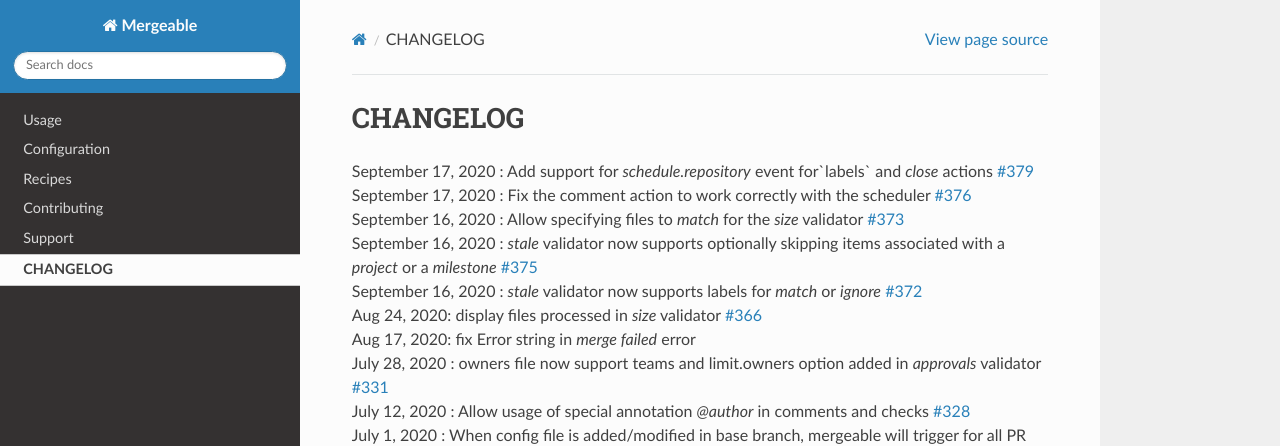
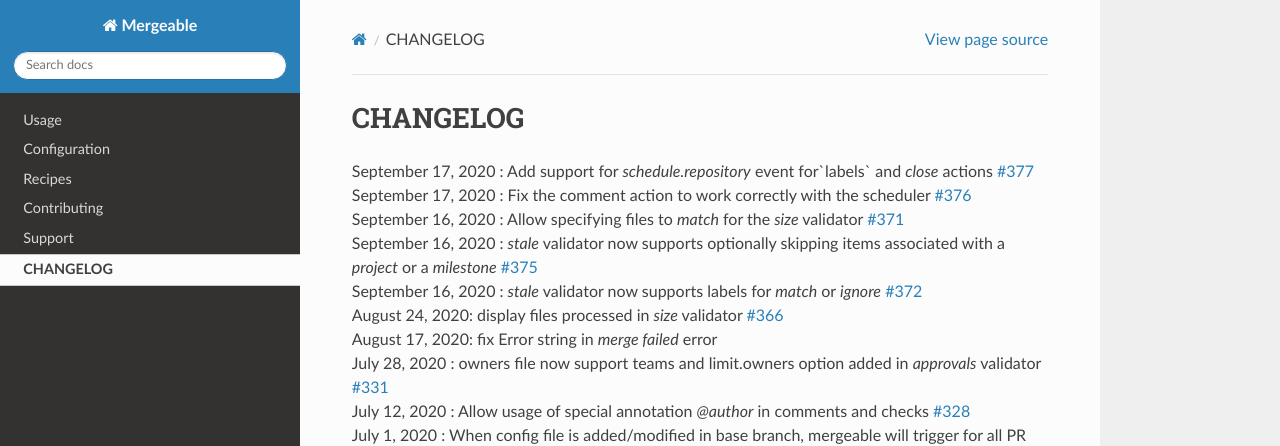
Before and after one commit to mergeability/mergeable, a Sphinx documentation site: the page built from docs/changelog.rst, in a window 1280 px wide and 999 px high. Shown: the top 446 px of the window. Built offline with Sphinx 7.4.7 and the Read the Docs theme 2.0.0, drawn with Linux system fonts in a browser that asks for light colours.

Commit message:
Fix changelog references (#381)
Some of my PRs had wrong issue references in the change log. Also makes the months consistent?

```diff
--- a/docs/changelog.rst
+++ b/docs/changelog.rst
@@ -1,13 +1,13 @@
 CHANGELOG
 =====================================
 
-| September 17, 2020 : Add support for `schedule.repository` event for`labels` and `close` actions `#379 <https://github.com/mergeability/mergeable/issues/379>`_
+| September 17, 2020 : Add support for `schedule.repository` event for`labels` and `close` actions `#377 <https://github.com/mergeability/mergeable/issues/377>`_
 | September 17, 2020 : Fix the comment action to work correctly with the scheduler `#376 <https://github.com/mergeability/mergeable/issues/376>`_
-| September 16, 2020 : Allow specifying files to `match` for the `size` validator `#373 <https://github.com/mergeability/mergeable/issues/373>`_
+| September 16, 2020 : Allow specifying files to `match` for the `size` validator `#371 <https://github.com/mergeability/mergeable/issues/371>`_
 | September 16, 2020 : `stale` validator now supports optionally skipping items associated with a `project` or a `milestone` `#375 <https://github.com/mergeability/mergeable/issues/375>`_
 | September 16, 2020 : `stale` validator now supports labels for `match` or `ignore` `#372 <https://github.com/mergeability/mergeable/issues/372>`_
-| Aug 24, 2020: display files processed in `size` validator `#366 <https://github.com/mergeability/mergeable/issues/366>`_
-| Aug 17, 2020: fix Error string in `merge failed` error
+| August 24, 2020: display files processed in `size` validator `#366 <https://github.com/mergeability/mergeable/issues/366>`_
+| August 17, 2020: fix Error string in `merge failed` error
 | July 28, 2020 : owners file now support teams and limit.owners option added in `approvals` validator `#331 <https://github.com/mergeability/mergeable/issues/331>`_
 | July 12, 2020 : Allow usage of special annotation `@author` in comments and checks `#328 <https://github.com/mergeability/mergeable/issues/328>`_
 | July 1, 2020 : When config file is added/modified in base branch, mergeable will trigger for all PR against the base branch `#153 <https://github.com/mergeability/mergeable/issues/153>`_
```
